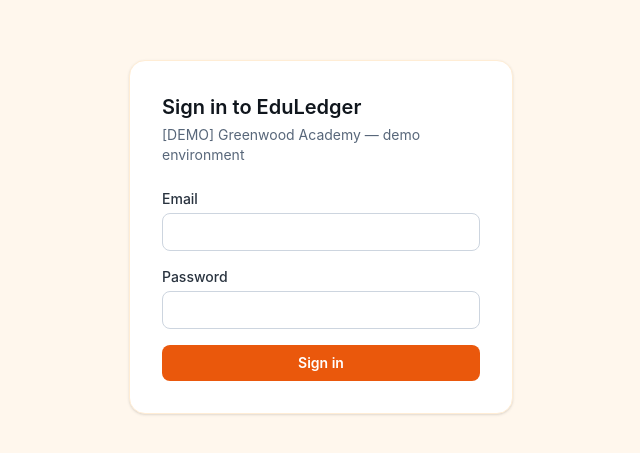
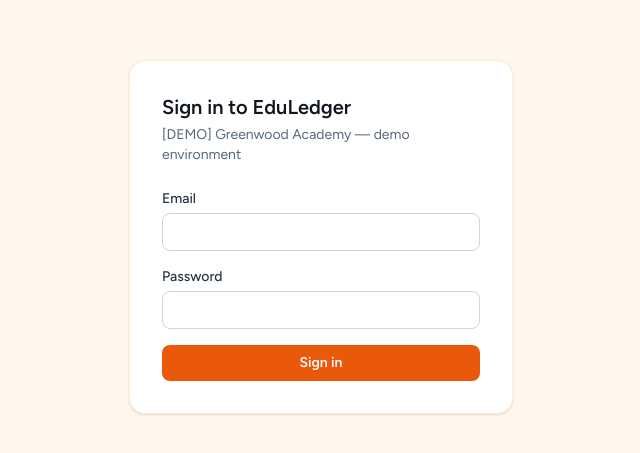
Before and after one commit to fazal305/eduledger, a React (Vite) app in the folder client/: page /login in a window 1280 px wide. Shown: the part 163-616 px from the top of the page, without its empty margins (319-959 px from the left). Built offline with nearby package versions, Linux system fonts and the light colour scheme; no server answers.

Commit message:
Replace generic default font with something more distinctive
Inter and Space Grotesk are the typefaces everyone reaches for by
default; several of these were also declared but never actually
loaded via a font link, so visitors were silently getting the system
font fallback regardless.

```diff
--- a/client/index.html
+++ b/client/index.html
@@ -5,6 +5,9 @@
     <link rel="icon" type="image/svg+xml" href="/favicon.svg" />
     <meta name="viewport" content="width=device-width, initial-scale=1.0" />
     <title>EduLedger — School & Academy Management</title>
+    <link rel="preconnect" href="https://fonts.googleapis.com" />
+    <link rel="preconnect" href="https://fonts.gstatic.com" crossorigin />
+    <link rel="stylesheet" href="https://fonts.googleapis.com/css2?family=Figtree:wght@400;500;600;700&display=swap" />
     <meta
       name="description"
       content="EduLedger is a school and academy management system with role-based portals for admins, staff, teachers, parents, and students — covering attendance, exams and marks, fees and payments, and enrollment, backed by a normalized MySQL schema."
--- a/client/src/index.css
+++ b/client/src/index.css
@@ -37,7 +37,7 @@
   --color-portal-100: #ffedd5;
   --color-portal-50: #fff7ed;
 
-  --font-sans: 'Inter', system-ui, 'Segoe UI', Roboto, sans-serif;
+  --font-sans: 'Figtree', system-ui, 'Segoe UI', Roboto, sans-serif;
 }
 
 html,
```
